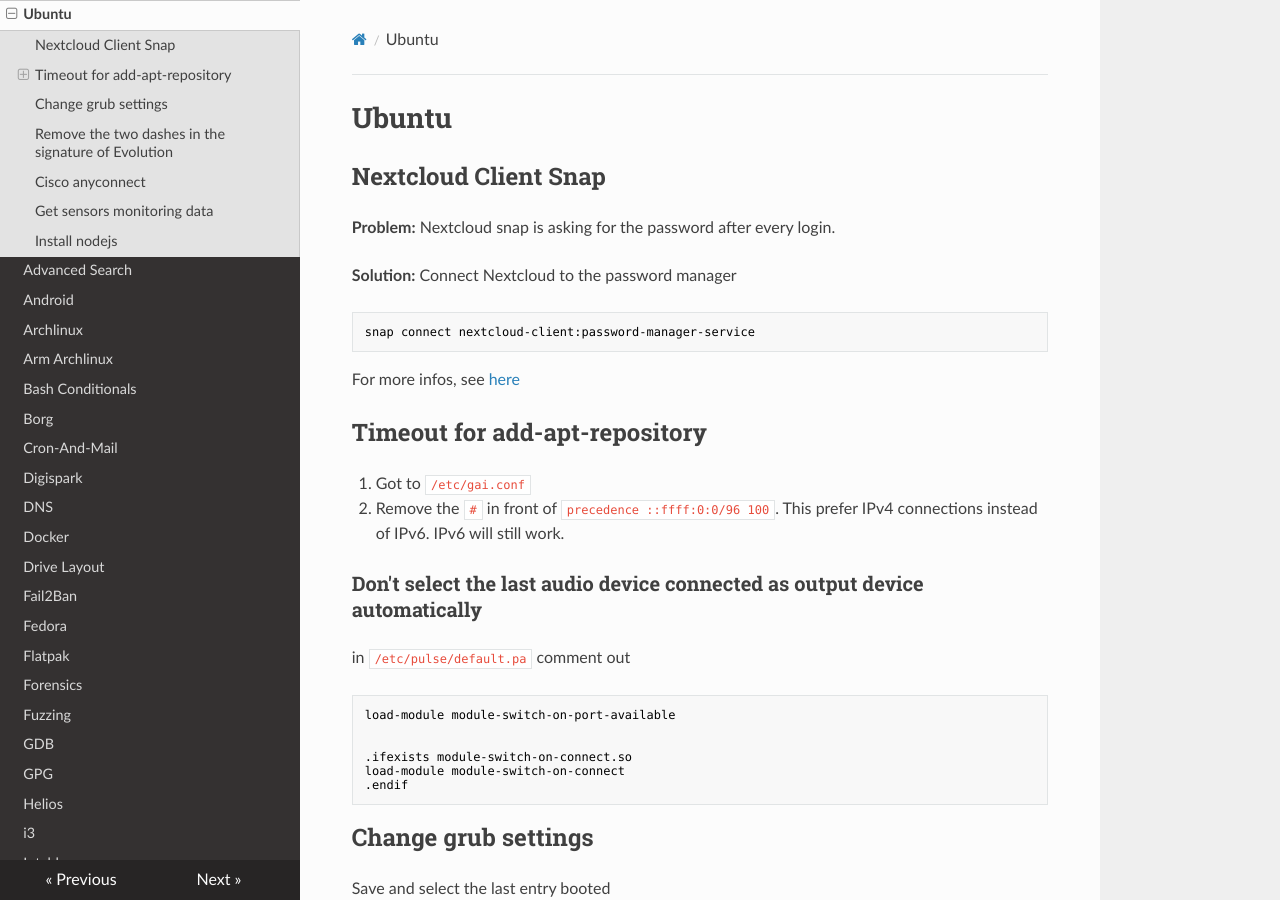
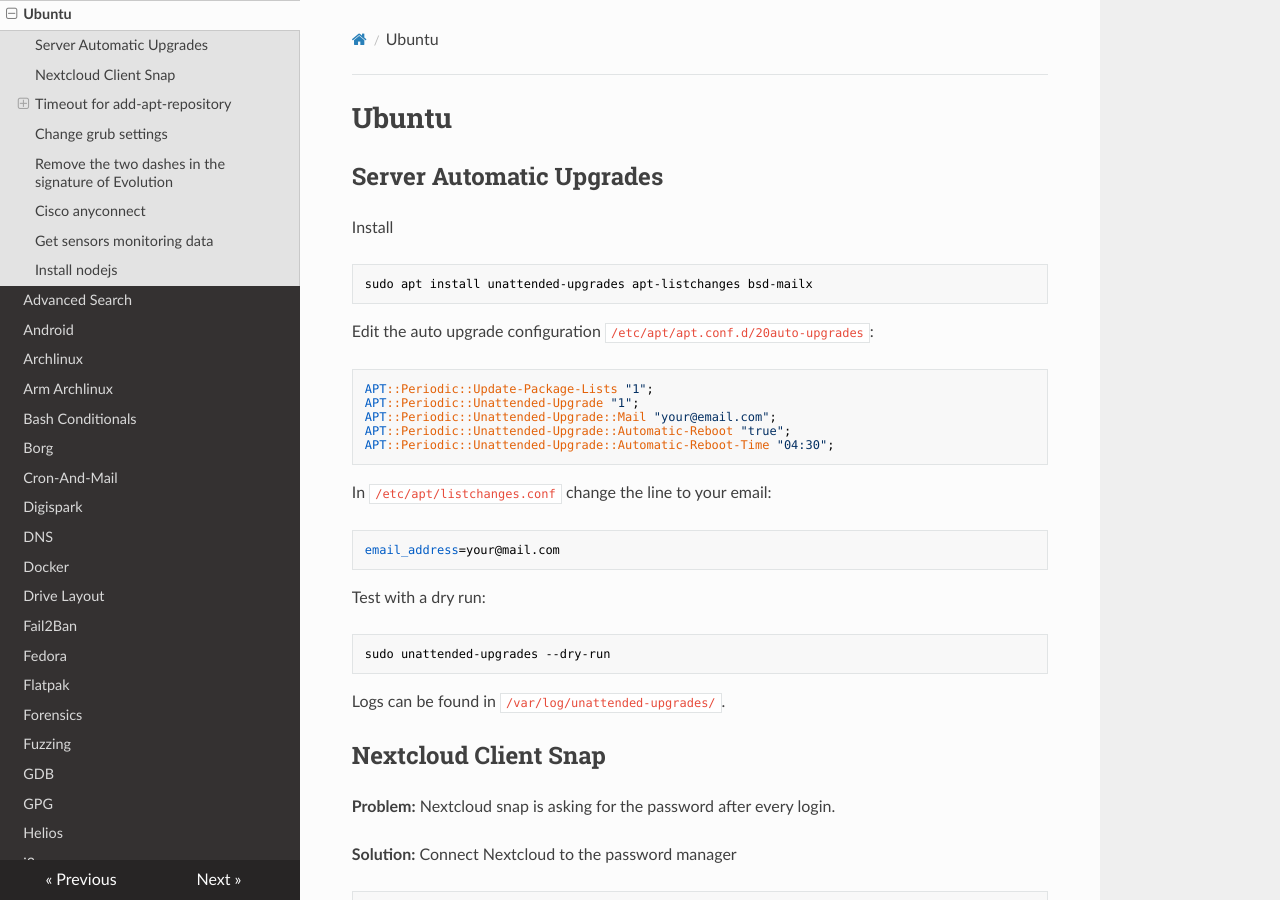
Before and after one commit to Maaxxs/wiki, an MkDocs documentation site: the page built from docs/Ubuntu.md, in a window 1280 px wide and 900 px high. Built offline with MkDocs 1.6.1, drawn with Linux system fonts in a browser that asks for light colours; nearby versions of some CDN libraries.

Commit message:
Add automatic upgrade section for Ubuntu server

````diff
--- a/docs/Ubuntu.md
+++ b/docs/Ubuntu.md
@@ -8,6 +8,34 @@ draft: false
 ---
 
 # Ubuntu
+
+## Server Automatic Upgrades
+
+Install
+```sh
+sudo apt install unattended-upgrades apt-listchanges bsd-mailx
+```
+
+Edit the auto upgrade configuration `/etc/apt/apt.conf.d/20auto-upgrades`:
+```
+APT::Periodic::Update-Package-Lists "1";
+APT::Periodic::Unattended-Upgrade "1";
+APT::Periodic::Unattended-Upgrade::Mail "your@email.com";
+APT::Periodic::Unattended-Upgrade::Automatic-Reboot "true";
+APT::Periodic::Unattended-Upgrade::Automatic-Reboot-Time "04:30";
+```
+
+In `/etc/apt/listchanges.conf` change the line to your email:
+```
+email_address=your@mail.com
+```
+
+Test with a dry run:
+```sh
+sudo unattended-upgrades --dry-run
+```
+
+Logs can be found in `/var/log/unattended-upgrades/`.
 
 ## Nextcloud Client Snap
 
````
